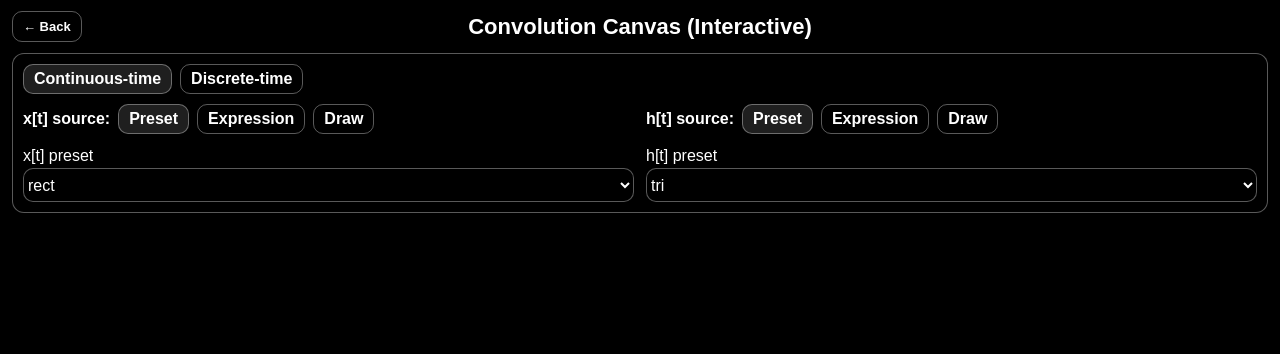
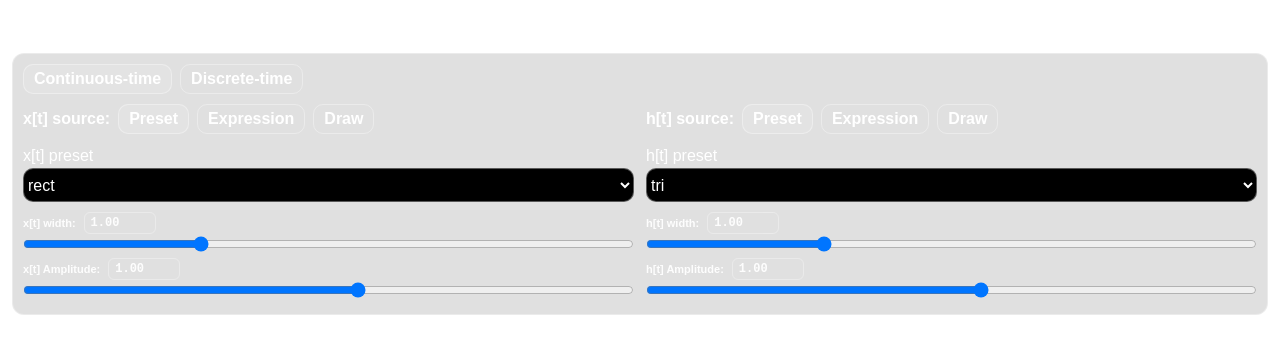
Before and after one commit to Ernest023/fyp-visual, a Next.js app: page /convolution in a window 1280 px wide. Shown: the top 354 px of the page. Built offline with nearby package versions, Linux system fonts and the light colour scheme.

Commit message:
ControlPanelSource; Sliders

```diff
--- a/app/convolution/page.tsx
+++ b/app/convolution/page.tsx
@@ -1,15 +1,19 @@
 "use client";
 
+import Link from "next/link";
+// useState - returns an array with two elements: the current state value and a function to update that value
+// useMemo - It runs the function only when one of its dependencies changes, otherwise, it reuses the last calculated
+// useRef - It returns a mutable object with a single current property, which you can read from and write to directly
+// useEffect - It runs the provided function after the component has rendered and committed to the screen
+import React, { useEffect, useMemo, useRef, useState } from "react";
+import { PresetInput, PRESETS } from "@/library/signal";
+import SignalSourcePreset, {SourceMode, ButtonToggle, TextBoxSliders, SignalSourceSelection} from "@/components/ControlPanelSource"
 
 
-import Link from "next/link";
-import React, { useEffect, useMemo, useRef, useState } from "react";
-import { PresetInput, PRESETS } from "@/library/signal";
-import SignalSourcePanel, {SourceMode, ButtonToggle} from "@/components/ControlPanelSource"
-
-const gapBottom = 10
+export const gapBottom = 10
 
 export const borderColor = "1px solid rgba(255,255,255,0.35)"
+export const backgroundColor = "1px solid rgba(0,0,0,0.25)"
 
 export default function ConvolutionPage() {
     type TimeMode = "continuous" | "discrete";
@@ -29,6 +33,49 @@ export default function ConvolutionPage() {
     const [xInput, setXInput] = useState<PresetInput>("rect");
     const [hInput, setHInput] = useState<PresetInput>("tri");
 
+    // ===== widths (For preset only) =====
+    const [xWidth, setxWidth] = useState<number>(1);
+    const [hWidth, sethWidth] = useState<number>(1);
+
+    // ===== amplitude (For preset only) =====
+    const [xAmp, setxAmp] = useState<number>(1);
+    const [hAmp, sethAmp] = useState<number>(1);
+
+    // ===== width range ====
+    const WidthMinC = 0.2, WidthMaxC = 3, WidthStepC = 0.01;
+    const WidthMinD = 0, WidthMaxD = 20, WidthStepD = 1;
+
+    // ===== set width range according to mode =====
+    const WidthMin = isDiscrete ? WidthMinD : WidthMinC;
+    const WidthMax = isDiscrete ? WidthMaxD : WidthMaxC;
+    const WidthStep = isDiscrete ? WidthStepD : WidthStepC;
+
+    // ===== Amplitude range ====
+    const AmpMin = -10, AmpMax = 10, AmpStep = 0.01;
+
+    // ===== Text box =====
+    const [xWidthText, setxWidthText] = useState<string>(isDiscrete ? String(Math.round(xWidth)) : xWidth.toFixed(2));
+    const [hWidthText, sethWidthText] = useState<string>(isDiscrete ? String(Math.round(hWidth)) : hWidth.toFixed(2));
+    const [xAmpText, setxAmpText] = useState<string>(xAmp.toFixed(2))
+    const [hAmpText, sethAmpText] = useState<string>(hAmp.toFixed(2))
+
+    // Handle rounding of int when switching between CT and DT
+    useEffect(() => {
+    if (isDiscrete) {
+        const newXWidth = Math.round(xWidth);
+        const newHWidth = Math.round(hWidth);
+
+        setxWidth(newXWidth);
+        sethWidth(newHWidth);
+
+        setxWidthText(String(newXWidth));
+        sethWidthText(String(newHWidth));
+    } else {
+        setxWidthText(xWidth.toFixed(2));
+        sethWidthText(hWidth.toFixed(2));
+    }}, [isDiscrete]);
+
+
     return (
     <main
         style={{
@@ -36,7 +83,7 @@ export default function ConvolutionPage() {
         padding: "10px 12px 40px 12px",
         boxSizing: "border-box",
         overflow: "hidden",
-        backgroundColor: "#000000",
+        backgroundColor: backgroundColor,
         color: "#ffffff",
         }}
     >
@@ -85,34 +132,112 @@ export default function ConvolutionPage() {
         <div style={{ display: "grid", gridTemplateColumns: "1fr 1fr", gap:12}}>
             {/* X Panel */}
             <div>
-                <SignalSourcePanel
+                <SignalSourceSelection
                     signalName="x"
                     varLetter={varLetter}
                     source={xSource}
                     setSource={setXSource}
+                    gapBottom={gapBottom}
+                />
+                {xSource === "preset" && (
+                    <>
+                        {/* x preset drop down selection */}
+                        <SignalSourcePreset
+                            signalName="x"
+                            varLetter={varLetter}
                             selectedPreset={xInput}
                             setSelectedPreset={setXInput}
                             presets={PRESETS}
                             gapBottom={gapBottom}
                         />
+                        {/* x width sliders */}
+                        <TextBoxSliders
+                            signalName = "x"
+                            varLetter = {varLetter}
+                            strWidthAmp = "width"
+                            isDiscrete = {isDiscrete}
+                            roundOnDiscrete={true}
+                            minRange = {WidthMin}
+                            maxRange = {WidthMax}
+                            stepRange = {WidthStep}
+                            widthValue = {xWidth}
+                            setWidthValue = {setxWidth}
+                            widthText={xWidthText}
+                            setWidthText={setxWidthText}
+                        />
+                        {/* x amp sliders */}
+                        <TextBoxSliders
+                            signalName = "x"
+                            varLetter = {varLetter}
+                            strWidthAmp = "Amplitude"
+                            isDiscrete = {isDiscrete}
+                            roundOnDiscrete={false}
+                            minRange = {AmpMin}
+                            maxRange = {AmpMax}
+                            stepRange = {AmpStep}
+                            widthValue = {xAmp}
+                            setWidthValue = {setxAmp}
+                            widthText={xAmpText}
+                            setWidthText={setxAmpText}
+                        />
+                    </>
+                )}
             </div>
             {/* End of X Panel */}
             {/* H Panel */}
             <div>
-                <SignalSourcePanel
+                <SignalSourceSelection
                     signalName="h"
                     varLetter={varLetter}
                     source={hSource}
                     setSource={setHSource}
+                    gapBottom={gapBottom}
+                />
+                {hSource === "preset" && (
+                <>
+                    {/* h preset drop down selection */}
+                    <SignalSourcePreset
+                        signalName="h"
+                        varLetter={varLetter}
                         selectedPreset={hInput}
                         setSelectedPreset={setHInput}
                         presets={PRESETS}
                         gapBottom={gapBottom}
                     />
+                    {/* h width sliders */}
+                    <TextBoxSliders
+                        signalName = "h"
+                        varLetter = {varLetter}
+                        strWidthAmp = "width"
+                        isDiscrete = {isDiscrete}
+                        roundOnDiscrete={true}
+                        minRange = {WidthMin}
+                        maxRange = {WidthMax}
+                        stepRange = {WidthStep}
+                        widthValue = {hWidth}
+                        setWidthValue = {sethWidth}
+                        widthText={hWidthText}
+                        setWidthText={sethWidthText}
+                    />
+                    {/* h Amp sliders */}
+                    <TextBoxSliders
+                        signalName = "h"
+                        varLetter = {varLetter}
+                        strWidthAmp = "Amplitude"
+                        isDiscrete = {isDiscrete}
+                        roundOnDiscrete={false}
+                        minRange = {AmpMin}
+                        maxRange = {AmpMax}
+                        stepRange = {AmpStep}
+                        widthValue = {hAmp}
+                        setWidthValue = {sethAmp}
+                        widthText={hAmpText}
+                        setWidthText={sethAmpText}
+                    />
+                </>)}
             </div>
             {/* End of H Panel */}
         </div>
-
     </div>
     {/* End of Control Panel */}
 
--- a/components/ControlPanelSource.tsx
+++ b/components/ControlPanelSource.tsx
@@ -1,7 +1,7 @@
 "use client";
 
 import { PresetInput } from "@/library/signal";
-import { borderColor } from "@/app/convolution/page";
+import { borderColor, backgroundColor } from "@/app/convolution/page";
 
 export type SourceMode = "preset" | "expression" | "draw";
 
@@ -11,17 +11,37 @@ type PresetOption = {
     fn: (t: number) => number;
 };
 
-type SignalSourcePanelProps = {
+type SignalSourcePresetProps = {
     signalName: string;
     varLetter: string;
-    source: SourceMode;
-    setSource: React.Dispatch<React.SetStateAction<SourceMode>>;
     selectedPreset: PresetInput;
     setSelectedPreset: React.Dispatch<React.SetStateAction<PresetInput>>;
     presets: PresetOption[];
     gapBottom: number;
 };
 
+type SignalSourceSelectionProps = {
+    signalName: string;
+    varLetter: string;
+    source: SourceMode;
+    setSource: React.Dispatch<React.SetStateAction<SourceMode>>;
+    gapBottom: number;
+};
+
+type TextBoxSlidersProps = {
+    signalName: string;
+    varLetter: string;
+    strWidthAmp: string;
+    isDiscrete: boolean;
+    roundOnDiscrete: boolean;
+    minRange: number;
+    maxRange: number;
+    stepRange: number;
+    widthValue: number;
+    setWidthValue: React.Dispatch<React.SetStateAction<number>>;
+    widthText: string;
+    setWidthText: React.Dispatch<React.SetStateAction<string>>;
+};
 
 export function ButtonToggle({ label, active, onClick }: { label: string; active: boolean; onClick: () => void;}) {
   return (
@@ -43,27 +63,122 @@ export function ButtonToggle({ label, active, onClick }: { label: string; active
   );
 }
 
-export default function SignalSourcePanel({
+export function TextBoxSliders({
+    signalName,
+    varLetter,
+    strWidthAmp,
+    isDiscrete,
+    roundOnDiscrete,
+    minRange,
+    maxRange,
+    stepRange,
+    widthValue,
+    setWidthValue,
+    widthText,
+    setWidthText,
+    }:
+    TextBoxSlidersProps){
+    return (
+        <div>
+            <div style={ {fontWeight: 650, fontSize:11, opacity:0.95, display: "flex", gap: 8, alignItems: "center" } }>
+                <span>{signalName}{varLetter} {strWidthAmp}:</span>
+                {/* input text box */}
+                <input
+                    type="text"
+                    inputMode={isDiscrete && roundOnDiscrete ? "numeric" : "decimal"}
+                    style={{
+                        border:borderColor,
+                        height: 22,
+                        width: 72,
+                        borderRadius: 6,
+                        outline: "none",
+                        fontSize: 12,
+                        fontFamily: "monospace",
+                        padding: "0 6px",
+                        color: "white",
+                        background: backgroundColor
+                    }}
+                    value={widthText}
+                    onChange={(e) => {
+                        const s = e.target.value;
+                        setWidthText(s);
+
+                        const v = parseFloat(s);
+                        if (!Number.isNaN(v)) {
+                            setWidthValue(v);
+                        }
+
+                    }}
+                    onBlur={() => {
+                        const v = parseFloat(widthText);
+
+                        if (Number.isNaN(v)) {
+                            setWidthText(isDiscrete && roundOnDiscrete ? String(widthValue) : widthValue.toFixed(2));
+                            return;
+                        }
+
+                        let vv = v;
+                        if (vv < minRange) vv = minRange;
+                        if (vv > maxRange) vv = maxRange;
+                        if (isDiscrete && roundOnDiscrete) vv = Math.round(vv);
+                        // update slider bar also
+                        setWidthValue(vv);
+                        setWidthText(isDiscrete && roundOnDiscrete ? String(vv) : vv.toFixed(2));
+                    }}
+
+                />
+            </div>
+            {/* Sliders bar*/}
+            <input
+                type="range"
+                style={{ width: "100%", height: 14 }}
+                min={minRange}
+                max={maxRange}
+                step={isDiscrete ? 1 : stepRange}
+                value={widthValue}
+                onChange={(e) => {
+                    let v = parseFloat(e.target.value);
+                    if (isDiscrete && roundOnDiscrete) v = Math.round(v);
+                    setWidthValue(v);
+                    // real time update of text box
+                    setWidthText(isDiscrete && roundOnDiscrete ? String(v) : v.toFixed(2));
+                }}
+            />
+        </div>
+    );
+}
+
+export function SignalSourceSelection({
     signalName,
     varLetter,
     source,
     setSource,
-  selectedPreset,
-  setSelectedPreset,
-  presets,
-  gapBottom,
-}: SignalSourcePanelProps) {
+    gapBottom
+    }:
+    SignalSourceSelectionProps) {
     return (
-    <div>
         <div style={{ fontWeight:850, display:"flex", alignItems:"center", gap:8, marginBottom:gapBottom}}>
             <span>{signalName}{varLetter} source:</span>
             <ButtonToggle label="Preset" active={source === "preset"} onClick={() => setSource("preset")}/>
             <ButtonToggle label="Expression" active={source === "expression"} onClick={() => setSource("expression")}/>
             <ButtonToggle label="Draw" active={source === "draw"} onClick={() => setSource("draw")}/>
         </div>
+    );
+}
 
 
-        {source === "preset" && (
+export default function SignalSourcePreset({
+    signalName,
+    varLetter,
+    selectedPreset,
+    setSelectedPreset,
+    presets,
+    gapBottom
+    }:
+    SignalSourcePresetProps) {
+    return (
+        <div>
+            {/* dropdown list input */}
             <label>{/* input */}
                 <div>
                     {signalName}
@@ -73,7 +188,7 @@ export default function SignalSourcePanel({
                 <select
                 value={selectedPreset}
                 onChange={(e) => setSelectedPreset(e.target.value as PresetInput)}
-                style={{ width: "100%", height: 34, borderRadius: 10, background: "black", color: "white", border: borderColor}} >
+                style={{ width: "100%", height: 34, borderRadius: 10, background: "black", color: "white", border: borderColor, marginBottom: gapBottom}} >
                 {presets.map((p) => (
                     <option key={p.id} value={p.id}>
                         {p.id}
@@ -81,7 +196,6 @@ export default function SignalSourcePanel({
                 ))}
                 </select>
             </label>
-        )}
         </div>
     );
 }
```
Lines whose indentation alone changed are shown as unchanged.
